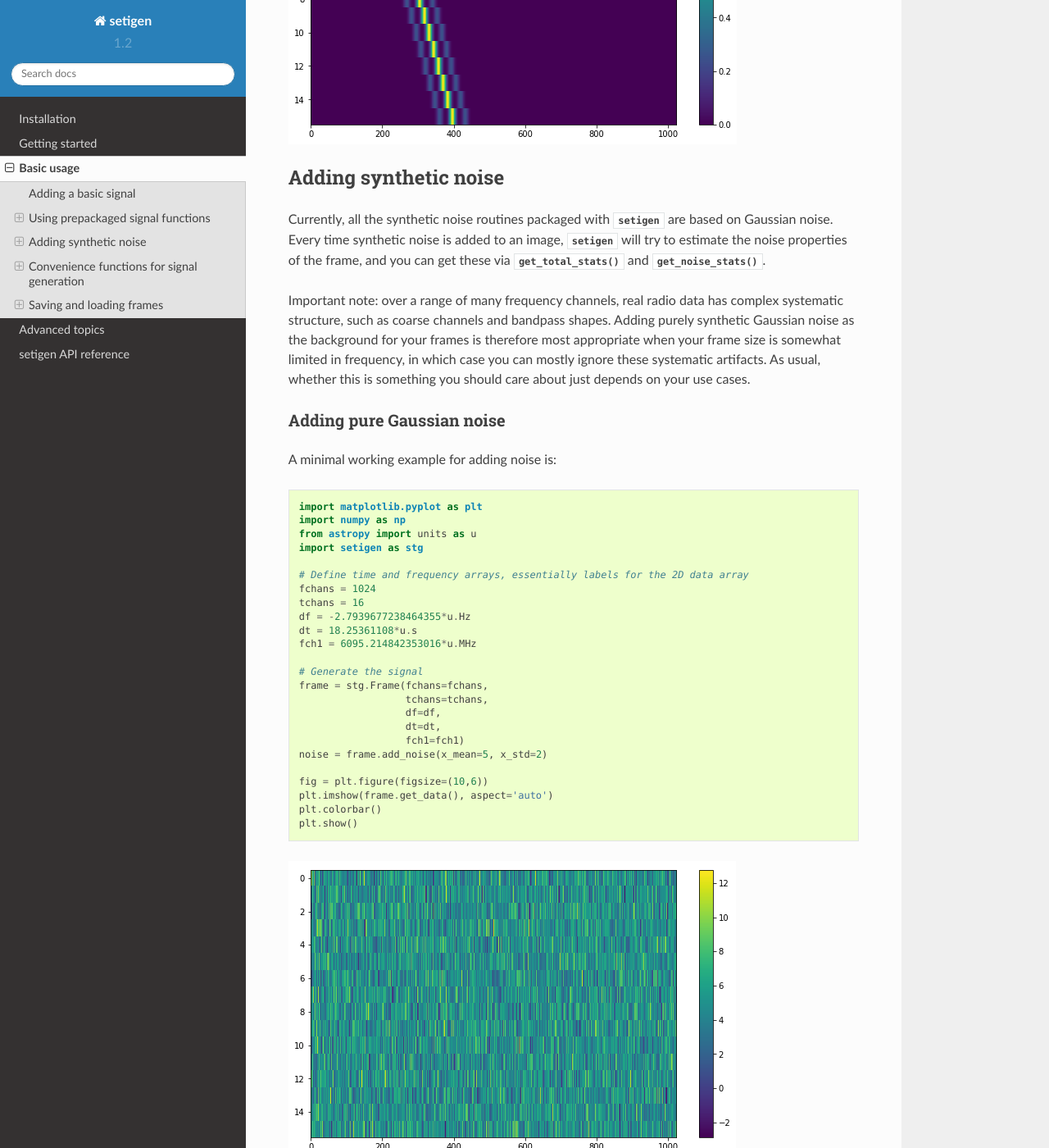
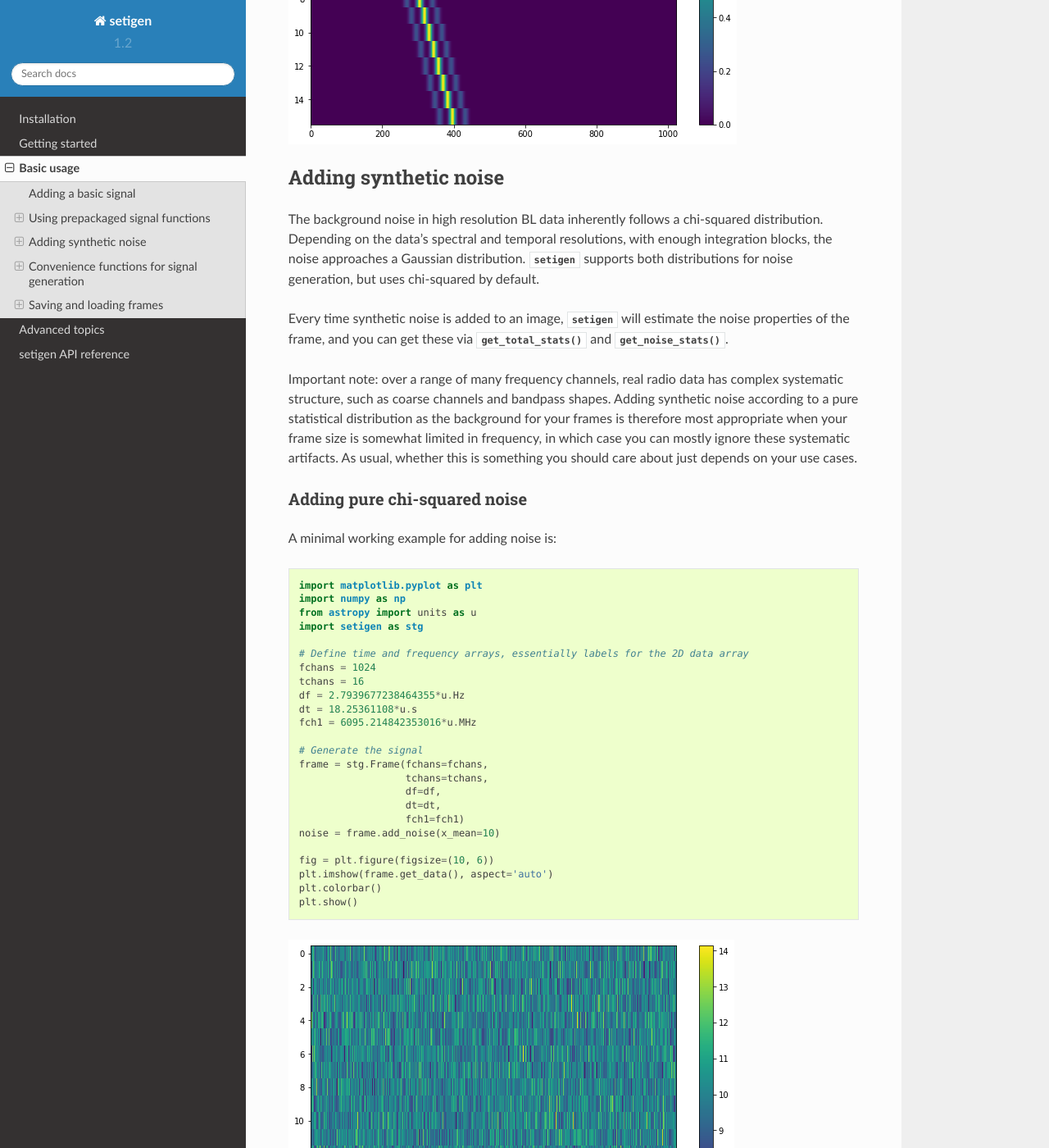
Before and after one commit to bbrzycki/setigen, a Sphinx documentation site: the page built from docs/source/basics.rst, in a window 1280 px wide and 1400 px high, scrolled down 9019 px. Shown: the whole window at 82% size. Built offline with Sphinx 7.4.7 and the Read the Docs theme 2.0.0, drawn with Linux system fonts in a browser that asks for light colours; some of the changed text lies outside the part shown.

Commit message:
Implement chi-squared noise as the default synthetic noise prescription, updated documentation and tests

```diff
--- a/docs/source/basics.rst
+++ b/docs/source/basics.rst
@@ -319,19 +319,24 @@ smaller signals on either side.
 Adding synthetic noise
 ----------------------
 
-Currently, all the synthetic noise routines packaged with :mod:`setigen` are
-based on Gaussian noise. Every time synthetic noise is added to an image, :mod:`setigen` will try to
+The background noise in high resolution BL data inherently follows a chi-squared
+distribution. Depending on the data's spectral and temporal resolutions, with enough
+integration blocks, the noise approaches a Gaussian distribution. :mod:`setigen`
+supports both distributions for noise generation, but uses chi-squared by default.
+
+Every time synthetic noise is added to an image, :mod:`setigen` will
 estimate the noise properties of the frame, and you can get these via
 :func:`~setigen.Frame.get_total_stats` and :func:`~setigen.Frame.get_noise_stats`.
 
 Important note: over a range of many frequency channels, real radio data has
 complex systematic structure, such as coarse channels and bandpass shapes.
-Adding purely synthetic Gaussian noise as the background for your frames
-is therefore most appropriate when your frame size is somewhat limited in frequency,
-in which case you can mostly ignore these systematic artifacts. As usual,
-whether this is something you should care about just depends on your use cases.
+Adding synthetic noise according to a pure statistical distribution
+as the background for your frames is therefore most appropriate when your
+frame size is somewhat limited in frequency, in which case you can mostly ignore
+these systematic artifacts. As usual, whether this is something you should care about
+just depends on your use cases.
 
-Adding pure Gaussian noise
+Adding pure chi-squared noise
 ^^^^^^^^^^^^^^^^^^^^^^^^^^^^^^^^^^
 
 A minimal working example for adding noise is:
@@ -346,7 +351,7 @@ A minimal working example for adding noise is:
     # Define time and frequency arrays, essentially labels for the 2D data array
     fchans = 1024
     tchans = 16
-    df = -2.7939677238464355*u.Hz
+    df = 2.7939677238464355*u.Hz
     dt = 18.25361108*u.s
     fch1 = 6095.214842353016*u.MHz
 
@@ -356,9 +361,50 @@ A minimal working example for adding noise is:
                       df=df,
                       dt=dt,
                       fch1=fch1)
-    noise = frame.add_noise(x_mean=5, x_std=2)
+    noise = frame.add_noise(x_mean=10)
 
-    fig = plt.figure(figsize=(10,6))
+    fig = plt.figure(figsize=(10, 6))
+    plt.imshow(frame.get_data(), aspect='auto')
+    plt.colorbar()
+    plt.show()
+
+.. image:: images/basic_noise_chi2.png
+
+This adds chi-squared noise scaled to a mean of 10. :func:`~setigen.frame.Frame.add_noise`
+returns a 2D numpy array containing only the synthetic noise, and uses a default argument of
+:code:`noise_type=chi2`. Behind the scenes, the degrees of freedom used in the chi-squared
+distribution are calculated using the frame resolution and can be accessed via the
+:code:`frame.chi2_df` attribute.
+
+
+Adding pure Gaussian noise
+^^^^^^^^^^^^^^^^^^^^^^^^^^^^^^^^^^
+
+An example for adding Gaussian noise is:
+
+.. code-block:: python
+
+    import matplotlib.pyplot as plt
+    import numpy as np
+    from astropy import units as u
+    import setigen as stg
+
+    # Define time and frequency arrays, essentially labels for the 2D data array
+    fchans = 1024
+    tchans = 16
+    df = 2.7939677238464355*u.Hz
+    dt = 18.25361108*u.s
+    fch1 = 6095.214842353016*u.MHz
+
+    # Generate the signal
+    frame = stg.Frame(fchans=fchans,
+                      tchans=tchans,
+                      df=df,
+                      dt=dt,
+                      fch1=fch1)
+    noise = frame.add_noise(x_mean=5, x_std=2, noise_type='gaussian')
+
+    fig = plt.figure(figsize=(10, 6))
     plt.imshow(frame.get_data(), aspect='auto')
     plt.colorbar()
     plt.show()
@@ -366,14 +412,12 @@ A minimal working example for adding noise is:
 .. image:: images/basic_noise.png
 
 This adds Gaussian noise with mean 5 and standard deviation 2 to an empty frame.
-:func:`~setigen.frame.Frame.add_noise` returns a 2D numpy array containing only
-the synthetic noise.
 
 In addition, we can truncate the noise at a lower bound specified by parameter `x_min`:
 
 .. code-block:: python
 
-    noise = frame.add_noise(x_mean=5, x_std=2, x_min=0)
+    noise = frame.add_noise(x_mean=5, x_std=2, x_min=0, noise_type='gaussian')
 
 .. image:: images/basic_noise_truncated.png
 
@@ -381,22 +425,29 @@ This may be useful depending on the use case; you might not want negative
 intensities, or simply any intensity below a reasonable threshold, to occur in
 your synthetic data.
 
-Adding Gaussian noise based on real observations
+Adding synthetic noise based on real observations
 ^^^^^^^^^^^^^^^^^^^^^^^^^^^^^^^^^^^^^^^^^^^^^^^^^^^^^^^^^^^^^^^^^^^^
 
 We can also generate synthetic noise whose parameters are sampled from real
-observations. Specifically, we can select the mean, standard deviation,
-and minimum from distributions of parameters estimated from observations.
+observations. Specifically, we can select the mean for chi-squared noise, or
+additionally the standard deviation and minimum for Gaussian noise, from
+distributions of parameters estimated from observations.
 
-If no distributions are specified explicitly, noise parameters are sampled by
+If no distributions are provided by the user, noise parameters are sampled by
 default from pre-loaded distributions in :mod:`setigen`. These were estimated
 from GBT C-Band observations on frames with (dt, df) = (1.4 s, 1.4 Hz) and
 (tchans, fchans) = (32, 1024). Behind the scenes, the mean, standard deviation,
 and minimum intensity over each sub-frame in the observation were saved into
-three respective numpy arrays. The :code:`frame.add_noise_from_obs` function
-selects a mean, standard deviation, and minimum from these arrays (not
+three respective numpy arrays.
+
+The :code:`frame.add_noise_from_obs` function also uses chi-squared noise by default,
+selecting a mean intensity from the sampled observational distribution of means, and
+populating the frame with chi-squared noise accordingly.
+
+Alternately, by setting :code:`noise_type=gaussian` or :code:`noise_type=normal`
+the function will select a mean, standard deviation, and minimum from these arrays (not
 necessarily all corresponding to the same original observational sub-frame), and
-populates your frame with Gaussian noise accordingly. You can also set the
+populates your frame with Gaussian noise. You can also set the
 :code:`share_index` parameter to True, to force these random noise parameter selections
 to all correspond to the same original observational sub-frame.
 
@@ -405,15 +456,23 @@ serve as approximations and real observations vary depending on the noise
 temperature and frequency band. To be safe, you can generate your own parameters
 distributions from `observational data`_.
 
-Without specifying distributions:
+For chi-squared noise:
 
 .. code-block:: python
 
-    noise = frame.add_noise_from_obs(share_index=False)
+    noise = frame.add_noise_from_obs()
+
+.. image:: images/noise_from_obs_default_chi2.png
+
+We can readily see that the intensities are similar to a real GBT observation's.
+
+For Gaussian noise:
+
+.. code-block:: python
+
+    noise = frame.add_noise_from_obs(noise_type='gaussian')
 
 .. image:: images/noise_from_obs_default.png
-
-We can readily see that the intensities are similar to a real GBT observation's.
 
 We can also specify the distributions from which to sample parameters, one
 each for the mean, standard deviation, and minimum, as below. Note: just as
@@ -424,14 +483,15 @@ from which to sample if there's no need to truncate the noise at a lower bound.
 
     noise = frame.add_noise_from_obs(x_mean_array=[3,4,5],
                                      x_std_array=[1,2,3],
-                                     x_min_array=[1,2])
+                                     x_min_array=[1,2],
+                                     share_index=False,
+                                     noise_type='gaussian')
 
 .. image:: images/noise_from_obs_params.png
 
-When using custom distribution arrays, if they all have the same size,
-you can set :code:`share_index=True` to force the random noise parameter
-selections to use the same indices (as opposed to randomly choosing a parameter
-from each array).
+For chi-squared noise, only :code:`x_mean_array` is used. For Gaussian noise, by default,
+random noise parameter selections are forced to use the same indices (as opposed
+to randomly choosing a parameter from each array) via :code:`share_index=True`.
 
 
 Convenience functions for signal generation
```
Also changed, not shown: README.md (+31 -2 lines), docs/source/advanced.rst (+8 -8 lines), docs/source/getting_started.rst (+7 -7 lines), docs/source/images/advanced_accuracy.png, docs/source/images/advanced_array_synth.png, docs/source/images/advanced_array_synth_trunc.png, docs/source/images/basic_noise_chi2.png (added), docs/source/images/example.png, docs/source/images/example_obs.png (added), docs/source/images/gs_synth_render.png, docs/source/images/noise_from_obs_default.png, docs/source/images/noise_from_obs_default_chi2.png (added), 6 other files.
